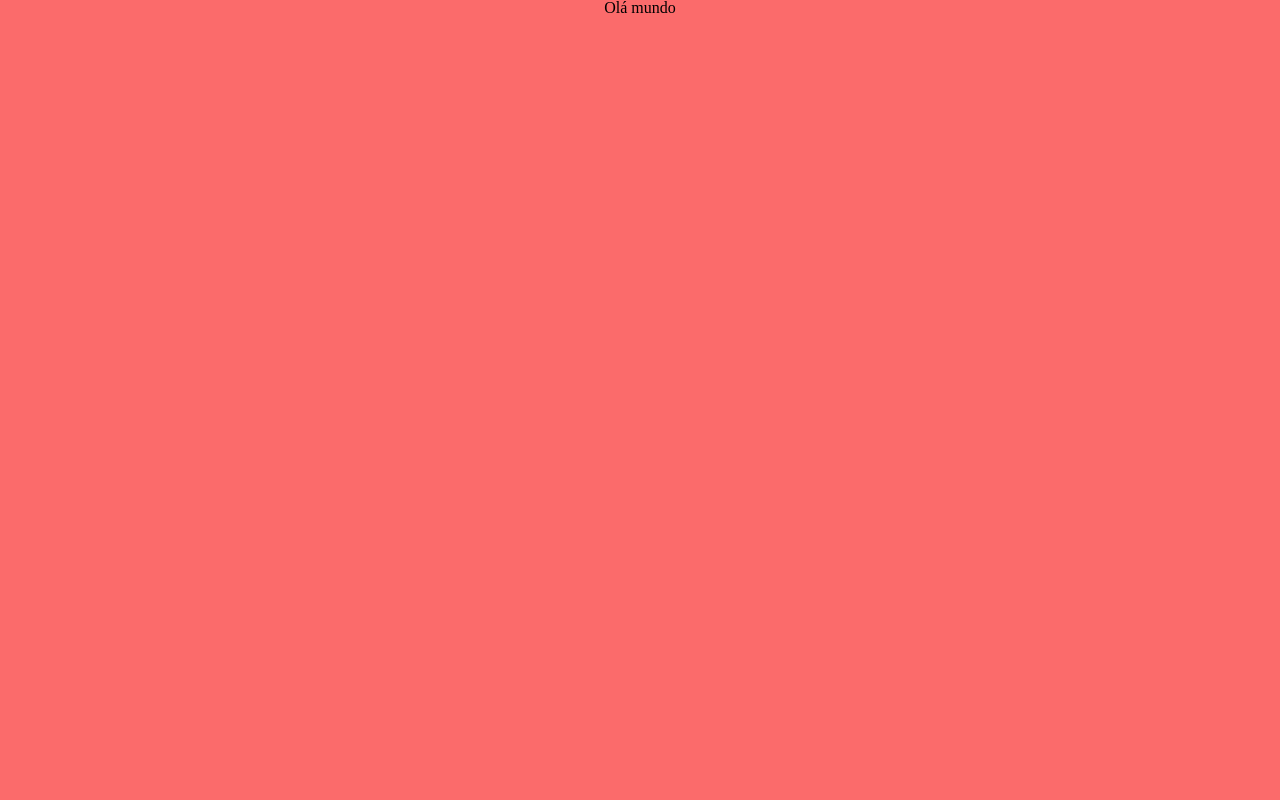
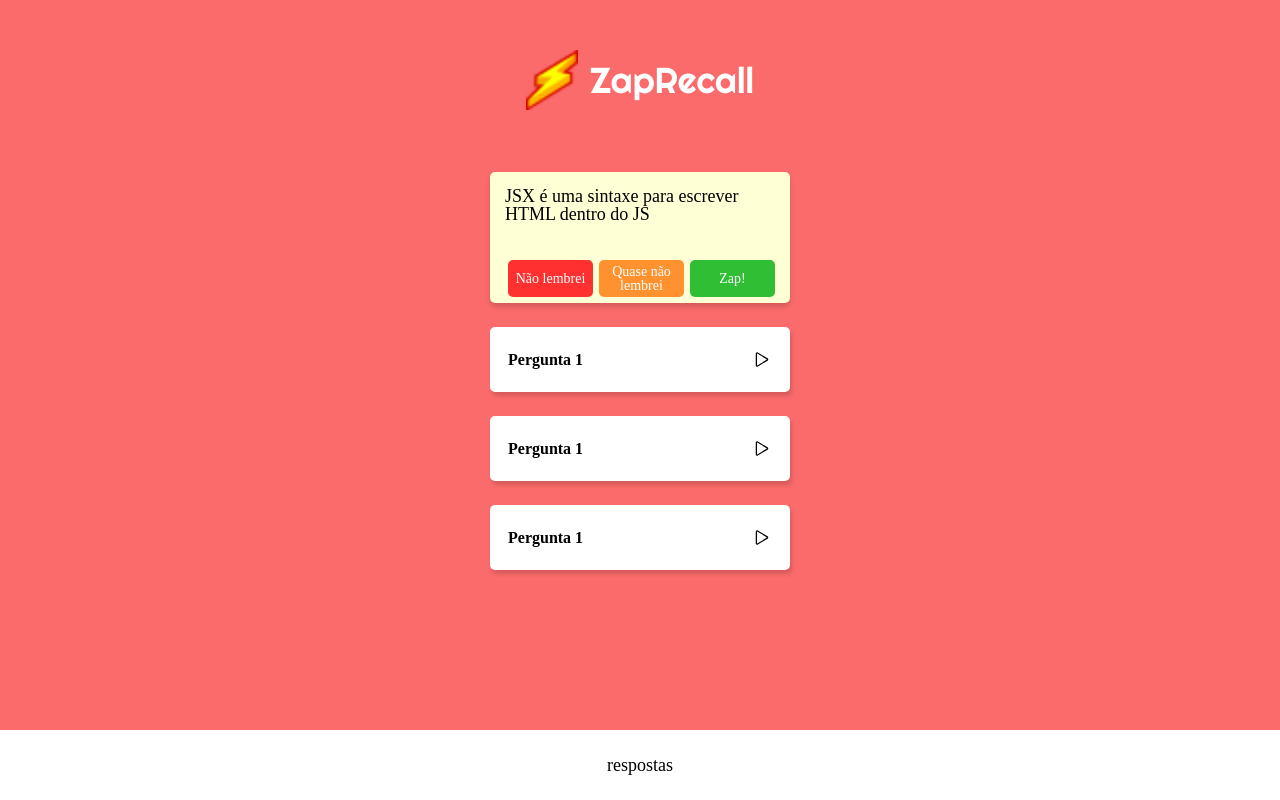
Before and after one commit to savioferraz/projeto8-zaprecall, a React app: page / in a window 1280 px wide. Built offline with nearby package versions, Linux system fonts and the light colour scheme; a web font is replaced by a local one.

Commit message:
layout criado

```diff
--- a/public/index.html
+++ b/public/index.html
@@ -3,7 +3,10 @@
   <head>
     <meta charset="utf-8" />
     <meta name="viewport" content="width=device-width, initial-scale=1" />
-    <title>React App</title>
+    <link rel="preconnect" href="https://fonts.googleapis.com">
+    <link rel="preconnect" href="https://fonts.gstatic.com" crossorigin>
+    <link href="https://fonts.googleapis.com/css2?family=Recursive:wght@400;700&family=Righteous&display=swap" rel="stylesheet">
+    <title>ZapRecall</title>
   </head>
   <body>
     <div class="root">
--- /dev/null
+++ b/src/components/Answers/Answers.css
@@ -0,0 +1,35 @@
+.answers {
+    display: flex;
+    align-items: center;
+    justify-content: space-between;
+    position: absolute;
+    bottom: 6px;
+    box-sizing: border-box;
+
+}
+
+.answer {
+    color: #ffffff;
+    width: 85px;
+    height: 37px;
+    border-radius: 5px;
+    font-size: 14px;
+    display: flex;
+    align-items: center;
+    justify-content: center;
+    flex-wrap: nowrap;
+    margin: auto 3px;
+    text-align: center;
+}
+
+.no {
+    background: #FF3030;
+}
+
+.almost {
+    background: #FF922E;
+}
+
+.yes {
+    background: #2FBE34;
+}
--- /dev/null
+++ b/src/components/Answers/Answers.js
@@ -0,0 +1,20 @@
+import React from "react";
+import "./Answers.css"
+
+function Answers() {
+    return (
+        <div className="answers">
+        <div className="answer no">
+            Não lembrei
+        </div>
+        <div className="answer almost">
+            Quase não lembrei
+        </div>
+        <div className="answer yes">
+            Zap!
+        </div>
+        </div>
+    )
+}
+
+export default Answers;
--- a/src/components/App/App.css
+++ b/src/components/App/App.css
@@ -1,6 +1,4 @@
 body {
     background: #FB6B6B;
-    display: flex;
-    justify-content: center;
-    align-items: center;
+    height: 100vh;
 }
--- a/src/components/App/App.js
+++ b/src/components/App/App.js
@@ -1,12 +1,15 @@
 import React from "react";
 import "../../assets/css/reset.css";
+import MainPage from "../MainPage/MainPage";
 import "./App.css";
+// import StartMenu from "../StartMenu/StartMenu.js";
 
 
 function App() {
     return (
         <>
-        <div>Olá mundo</div>
+        {/* <StartMenu /> */}
+        <MainPage />
         </>
     )
 }
--- /dev/null
+++ b/src/components/Butons/Buttons.css
@@ -0,0 +1,26 @@
+.buttons {
+    display: flex;
+    align-items: center;
+    justify-content: space-between;
+    background: #FFFFFF;
+    box-shadow: 2px 4px 4px rgba(0, 0, 0, 0.15);
+    border-radius: 5px;
+    font-family: Recursive;
+    font-weight: 700;
+    font-size: 16px;
+    width: 300px;
+    height: 65px;
+    box-sizing: border-box;
+    padding: 18px;
+    margin: 12px;
+}
+
+.buttons:active {
+    transform: translateY(2px);
+    box-shadow: 1px 2px 2px rgba(0, 0, 0, 0.15);
+}
+
+.buttons ion-icon {
+    width: 20px;
+    height: 23px;
+}
--- /dev/null
+++ b/src/components/Butons/Buttons.js
@@ -0,0 +1,13 @@
+import React from "react";
+import "./Buttons.css"
+
+function Buttons(){
+    return (
+        <div className="buttons">
+            Pergunta 1
+            <ion-icon name="play-outline"></ion-icon>
+        </div>
+    )
+}
+
+export default Buttons;
--- /dev/null
+++ b/src/components/Card/Card.css
@@ -0,0 +1,22 @@
+.card {
+    width: 300px;
+    height: 131px;
+    background: #FFFFD5;
+    box-shadow: 0px 4px 5px rgba(0, 0, 0, 0.15);
+    border-radius: 5px;
+    font-family: Recursive;
+    font-weight: 400;
+    font-size: 18px;
+    position: relative;
+    box-sizing: border-box;
+    padding: 15px;
+    margin: 12px;
+}
+
+.card img {
+    width: 30px;
+    height: 20px;
+    position: absolute;
+    bottom: 10px;
+    right: 10px;
+}
--- /dev/null
+++ b/src/components/Card/Card.js
@@ -0,0 +1,18 @@
+import React from "react";
+import "./Card.css";
+import BackArrow from "../../assets/images/setinha.png";
+import Answers from "../Answers/Answers";
+
+function Card(){
+    return (
+        <div className="card">
+            {/* O que é JSX?
+            <img src={BackArrow} /> */}
+            JSX é uma sintaxe para escrever HTML dentro do JS
+            <Answers />
+
+        </div>
+    )
+}
+
+export default Card;
--- /dev/null
+++ b/src/components/MainPage/MainPage.css
@@ -0,0 +1,45 @@
+.mainPage {
+    display: flex;
+    justify-content: center;
+    flex-direction: column;
+}
+
+.tittle {
+    color: #ffffff;
+    font-family: Righteous;
+    font-weight: 400;
+    font-size: 36px;
+    display: flex;
+    align-items: center;
+    justify-content: center;
+    box-sizing: border-box;
+    margin: 50px;
+}
+
+.tittle img {
+    width: 52px;
+    height: 60px;
+    margin: 0px 12px 0 0;
+}
+
+.bottomBar {
+    position: fixed;
+    bottom: 0;
+    height: 70px;
+    width: 100%;
+    background-color: #ffffff;
+    font-family: 'Recursive';
+    font-weight: 400;
+    font-size: 18px;
+    display: flex;
+    align-items: center;
+    justify-content: center;
+    flex-direction: column;
+}
+
+.content {
+    display: flex;
+    flex-direction: column;
+    align-items: center;
+    justify-content: space-around;
+}
--- /dev/null
+++ b/src/components/MainPage/MainPage.js
@@ -0,0 +1,28 @@
+import React from "react";
+import "./MainPage.css";
+import logo from "../../assets/images/logo-pequeno.png";
+import Buttons from "../Butons/Buttons";
+import Card from "../Card/Card";
+
+function MainPage(){
+    return (
+        <div className="mainPage">
+            <div className="tittle">
+                <img src={logo} />
+                ZapRecall
+            </div>
+            <div className="content">
+                <Card />
+                <Buttons />
+                <Buttons />
+                <Buttons />
+            </div>
+            <div className="bottomBar">
+                respostas
+            </div>
+        </div>
+
+    )
+}
+
+export default MainPage;
--- a/src/components/StartMenu/StartMenu.css
+++ b/src/components/StartMenu/StartMenu.css
@@ -0,0 +1,36 @@
+.start {
+    display: flex;
+    flex-direction: column;
+    align-items: center;
+    justify-content: space-evenly;
+    height: 80vh;
+}
+.tittle {
+    color: #ffffff;
+    font-family: Righteous;
+    font-weight: 400;
+    font-size: 36px;
+}
+img {
+    width: 136px;
+    height: 161px;
+}
+.button {
+    width: 246px;
+    height: 54px;
+    background: #FFFFFF;
+    border: 1px solid #D70900;
+    box-shadow: 2px 4px 4px rgba(0, 0, 0, 0.15);
+    border-radius: 5px;
+    display: flex;
+    justify-content: center;
+    align-items: center;
+    color: #D70900;
+    font-family: Recursive;
+    font-weight: 400;
+    font-size: 18px;
+}
+.button:active {
+    transform: translateY(2px);
+    box-shadow: 1px 2px 2px rgba(0, 0, 0, 0.15);
+}
```
Also changed, not shown: src/components/StartMenu/StartMenu.js (+9 -0 lines).
